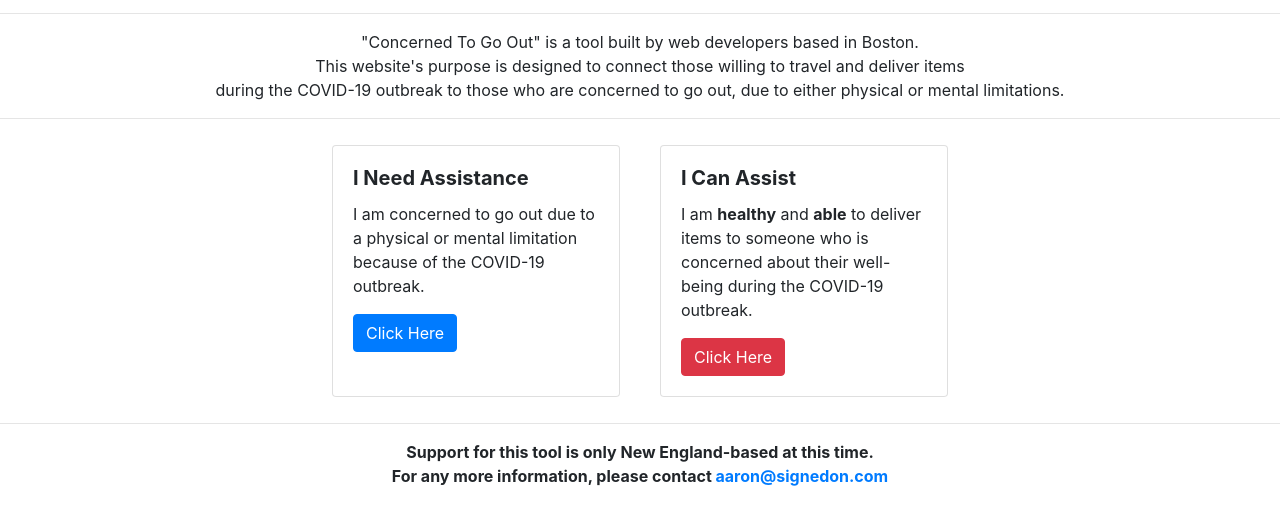
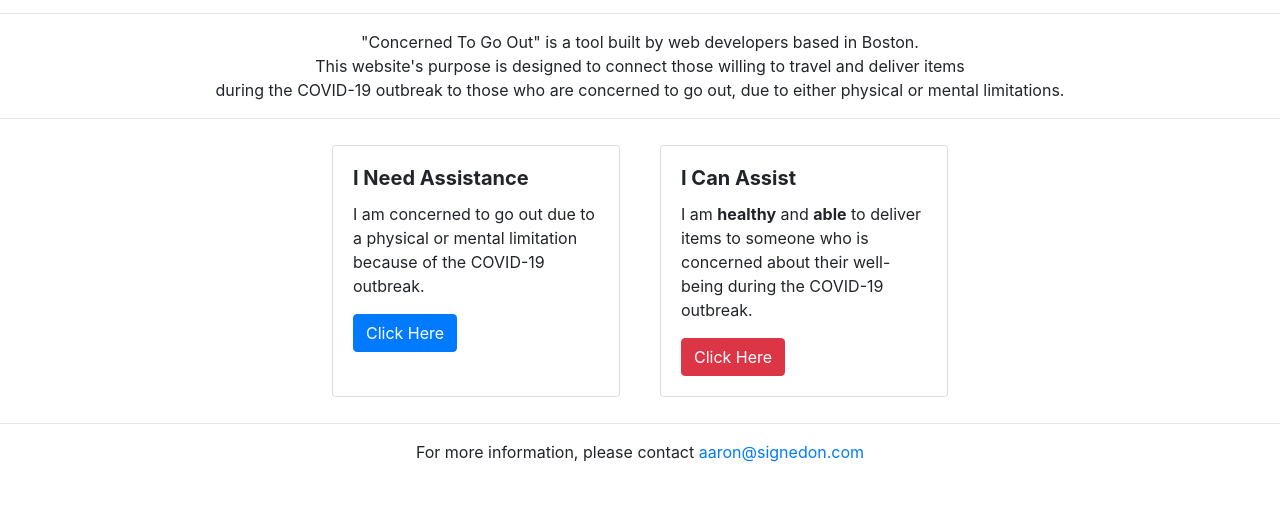
Before and after one commit to concerned-to-go-out/concerned-to-go-out.github.io, a plain HTML site: page index.html in a window 1280 px wide. Shown: the part 113-638 px from the top of the page. Drawn offline with nearby package versions, Linux system fonts and the light colour scheme.

Commit message:
fix homepage

```diff
--- a/index.html
+++ b/index.html
@@ -58,7 +58,7 @@
 
     <hr>
     <div style="display: center">
-            <p class="text-center"><b>Support for this tool is only New England-based at this time.<br>For any more information, please contact <a href="mailto:aaron@signedon.com"target="_top">aaron@signedon.com</a></b></p>
+            <p class="text-center">For more information, please contact <a href="mailto:aaron@signedon.com"target="_top">aaron@signedon.com</a></b></p>
     </div>
 
 </body>
```
